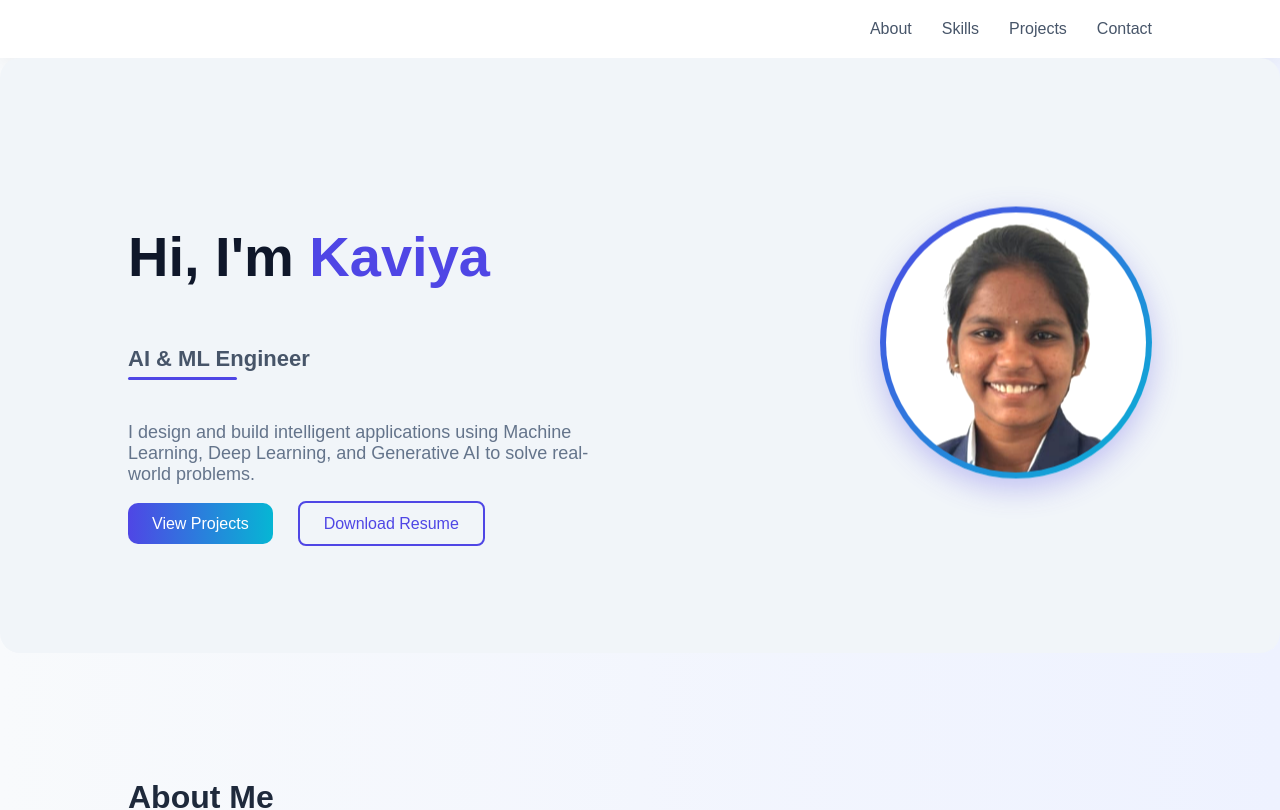
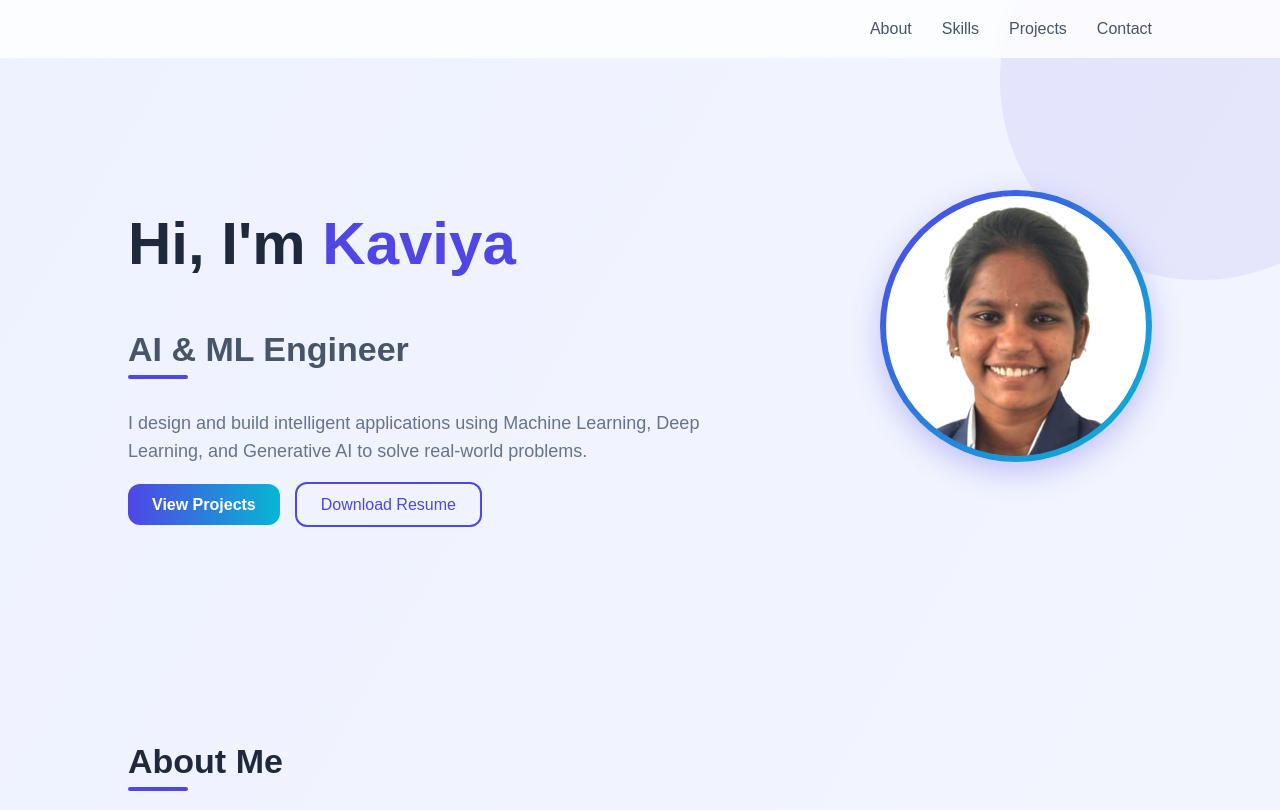
Before and after one commit to Kaviya-Balamurugan/portfolio, a React (Create React App) app: page / in a window 1280 px wide. Shown: the top 810 px of the page. Built offline with nearby package versions, Linux system fonts and the light colour scheme.

Commit message:
updated frontend

```diff
--- a/src/App.css
+++ b/src/App.css
@@ -2,21 +2,38 @@ html {
   scroll-behavior: smooth;
 }
 
-/* Body */
+/* BODY (UPGRADED BACKGROUND) */
 body {
   margin: 0;
   font-family: 'Poppins', sans-serif;
-  background: linear-gradient(to right, #f8fafc, #eef2ff);
+  background: linear-gradient(120deg, #eef2ff, #f8fafc);
   color: #1e293b;
 }
 
-/* Navbar */
+/* Background shape (premium feel) */
+body::before {
+  content: "";
+  position: fixed;
+  width: 400px;
+  height: 400px;
+  background: #4f46e5;
+  border-radius: 50%;
+  top: -120px;
+  right: -120px;
+  opacity: 0.08;
+  z-index: -1;
+}
+
+/* NAVBAR */
 .navbar-pro {
   display: flex;
   justify-content: flex-end;
   padding: 20px 10%;
-  background: white;
-  box-shadow: 0 4px 20px rgba(0,0,0,0.05);
+  background: rgba(255,255,255,0.8);
+  backdrop-filter: blur(10px);
+  position: sticky;
+  top: 0;
+  z-index: 1000;
 }
 
 .nav-links a {
@@ -30,46 +47,47 @@ body {
   color: #4f46e5;
 }
 
-/* Sections */
+/* SECTIONS */
 section {
-  padding: 90px 10%;
+  padding: 100px 10%;
+  max-width: 1200px;
+  margin: auto;
 }
 
-/* Cards */
-.card {
-  background: white;
-  padding: 30px;
-  border-radius: 18px;
-  box-shadow: 0 10px 25px rgba(0,0,0,0.06);
-  line-height: 1.7;
-
-  transition: all 0.3s ease;
+/* HEADINGS */
+h2 {
+  font-size: 34px;
+  margin-bottom: 40px;
+  position: relative;
 }
 
-.card:hover {
-  transform: translateY(-6px);
-  box-shadow: 0 15px 35px rgba(0,0,0,0.1);
+h2::after {
+  content: "";
+  width: 60px;
+  height: 4px;
+  background: #4f46e5;
+  position: absolute;
+  left: 0;
+  bottom: -10px;
+  border-radius: 10px;
 }
 
-section:nth-child(even) {
-  background: #f1f5f9;
-  border-radius: 20px;
-}
-
-/* HERO SECTION */
+/* HERO */
 .hero-pro {
   display: flex;
   align-items: center;
   justify-content: space-between;
-  padding: 120px 10%;
-  gap: 50px;
+  gap: 60px;
 }
 
-/* Left */
+.hero-left {
+  max-width: 600px;
+}
+
 .hero-left h1 {
-  font-size: 56px;
+  font-size: 60px;
+  line-height: 1.2;
   font-weight: 700;
-  color: #0f172a;
 }
 
 .hero-left h1 span {
@@ -78,7 +96,6 @@ section:nth-child(even) {
 
 .hero-left h2 {
   margin-top: 10px;
-  font-size: 22px;
   color: #475569;
 }
 
@@ -86,10 +103,10 @@ section:nth-child(even) {
   margin-top: 20px;
   font-size: 18px;
   color: #64748b;
-  max-width: 500px;
+  line-height: 1.6;
 }
 
-/* Buttons */
+/* BUTTONS */
 .hero-buttons {
   margin-top: 30px;
 }
@@ -98,41 +115,10 @@ section:nth-child(even) {
   padding: 12px 24px;
   background: linear-gradient(90deg, #4f46e5, #06b6d4);
   color: white;
-  border-radius: 8px;
+  border-radius: 12px;
+  font-weight: 600;
   margin-right: 15px;
   text-decoration: none;
-}
-
-.btn-secondary {
-  padding: 12px 24px;
-  border: 2px solid #4f46e5;
-  color: #4f46e5;
-  border-radius: 8px;
-  text-decoration: none;
-  margin-left: 10px;
-}
-
-.project-card {
-  background: white;
-  padding: 30px;
-  border-radius: 20px;
-  margin-bottom: 25px;
-  box-shadow: 0 10px 25px rgba(0,0,0,0.05);
-
-  transition: all 0.3s ease;
-}
-
-.project-card:hover {
-  transform: translateY(-10px);
-  box-shadow: 0 20px 40px rgba(0,0,0,0.12);
-}
-
-.btn-primary {
-  padding: 12px 24px;
-  background: linear-gradient(90deg, #4f46e5, #06b6d4);
-  color: white;
-  border-radius: 10px;
-  font-weight: 500;
   transition: 0.3s;
 }
 
@@ -140,15 +126,21 @@ section:nth-child(even) {
   transform: scale(1.05);
 }
 
+.btn-secondary {
+  padding: 12px 24px;
+  border: 2px solid #4f46e5;
+  color: #4f46e5;
+  border-radius: 12px;
+  text-decoration: none;
+  transition: 0.3s;
+}
+
 .btn-secondary:hover {
   background: #4f46e5;
   color: white;
 }
 
-section {
-  padding: 100px 10%;
-}
-/* RIGHT IMAGE (FIXED 🔥) */
+/* PROFILE IMAGE */
 .circle {
   width: 260px;
   height: 260px;
@@ -158,10 +150,7 @@ section {
   justify-content: center;
   align-items: center;
   padding: 6px;
-
-  /* FIXED */
-  opacity: 1;
-  box-shadow: 0 10px 30px rgba(79, 70, 229, 0.3);
+  box-shadow: 0 10px 30px rgba(79,70,229,0.3);
 }
 
 .circle img {
@@ -169,33 +158,39 @@ section {
   height: 100%;
   border-radius: 50%;
   object-fit: cover;
-
-  /* CLEAR IMAGE */
   filter: brightness(1.05) contrast(1.1);
 }
 
-/* Floating Animation */
+/* FLOAT ANIMATION */
 @keyframes float {
-  0% { transform: translateY(0px); }
-  50% { transform: translateY(-15px); }
-  100% { transform: translateY(0px); }
+  0% { transform: translateY(0); }
+  50% { transform: translateY(-12px); }
+  100% { transform: translateY(0); }
 }
 
 .hero-right {
   animation: float 4s ease-in-out infinite;
 }
 
-/* Skills */
+/* GLASS CARDS (UPGRADED) */
+.card {
+  background: rgba(255,255,255,0.7);
+  backdrop-filter: blur(10px);
+  padding: 30px;
+  border-radius: 18px;
+  border: 1px solid rgba(0,0,0,0.05);
+  transition: 0.3s;
+}
+
+.card:hover {
+  transform: translateY(-8px);
+}
+
+/* SKILLS */
 .skills-grid {
   display: grid;
-  grid-template-columns: repeat(auto-fit, minmax(220px, 1fr));
+  grid-template-columns: repeat(2, 1fr);
   gap: 25px;
-}
-
-.skills-tags {
-  display: flex;
-  flex-wrap: wrap;
-  gap: 10px;
 }
 
 .tag {
@@ -203,38 +198,24 @@ section {
   color: #3730a3;
   padding: 8px 15px;
   border-radius: 20px;
-  font-size: 14px;
 }
 
-/* Projects */
+/* PROJECTS */
 .project-card {
   background: white;
   padding: 30px;
   border-radius: 20px;
   margin-bottom: 25px;
-  box-shadow: 0 15px 40px rgba(0,0,0,0.06);
+  box-shadow: 0 10px 25px rgba(0,0,0,0.05);
   transition: 0.3s;
 }
 
 .project-card:hover {
-  transform: translateY(-10px) scale(1.02);
+  transform: translateY(-10px);
+  box-shadow: 0 20px 40px rgba(0,0,0,0.12);
 }
 
-.project-card a {
-  display: inline-block;
-  margin-top: 10px;
-  padding: 8px 16px;
-  background: #4f46e5;
-  color: white;
-  border-radius: 8px;
-  font-size: 14px;
-}
-
-/* Project links */
-.project-links {
-  margin-top: 12px;
-}
-
+/* PROJECT BUTTONS */
 .project-links a {
   display: inline-block;
   margin-right: 10px;
@@ -249,59 +230,25 @@ section {
   background: #3730a3;
 }
 
-/* Achievements */
-#achievements .card p {
-  margin: 10px 0;
-}
-
-/* Contact */
+/* CONTACT */
 .contact {
   text-align: center;
 }
 
-.contact p {
-  margin: 10px 0;
-}
-
-/* Smooth feel */
-* {
-  transition: all 0.3s ease;
-}
-
-/* 📱 MOBILE RESPONSIVE */
+/* MOBILE */
 @media (max-width: 768px) {
 
   .hero-pro {
     flex-direction: column;
     text-align: center;
-    padding: 80px 20px;
   }
 
   .hero-left h1 {
     font-size: 36px;
   }
 
-  .hero-left h2 {
-    font-size: 18px;
-  }
-
-  .hero-left p {
-    font-size: 16px;
-  }
-
-  .hero-buttons {
-    display: flex;
-    justify-content: center;
-    flex-wrap: wrap;
-  }
-
-  .btn-primary,
-  .btn-secondary {
-    margin: 10px;
-  }
-
-  .hero-right {
-    margin-top: 30px;
+  .skills-grid {
+    grid-template-columns: 1fr;
   }
 
   .circle {
@@ -309,45 +256,7 @@ section {
     height: 200px;
   }
 
-  .navbar-pro {
-    justify-content: center;
-  }
-
-  .nav-links {
-    display: flex;
-    gap: 15px;
-  }
-
-  .nav-links a {
-    font-size: 14px;
-  }
-
   section {
     padding: 60px 20px;
   }
 }
-.btn-secondary {
-  position: relative;
-}
-
-.btn-secondary:active {
-  transform: scale(0.95);
-}
-
-h2 {
-  font-size: 32px;
-  margin-bottom: 30px;
-  position: relative;
-  display: inline-block;
-}
-
-h2::after {
-  content: "";
-  width: 60%;
-  height: 3px;
-  background: #4f46e5;
-  position: absolute;
-  left: 0;
-  bottom: -8px;
-  border-radius: 10px;
-}
```
